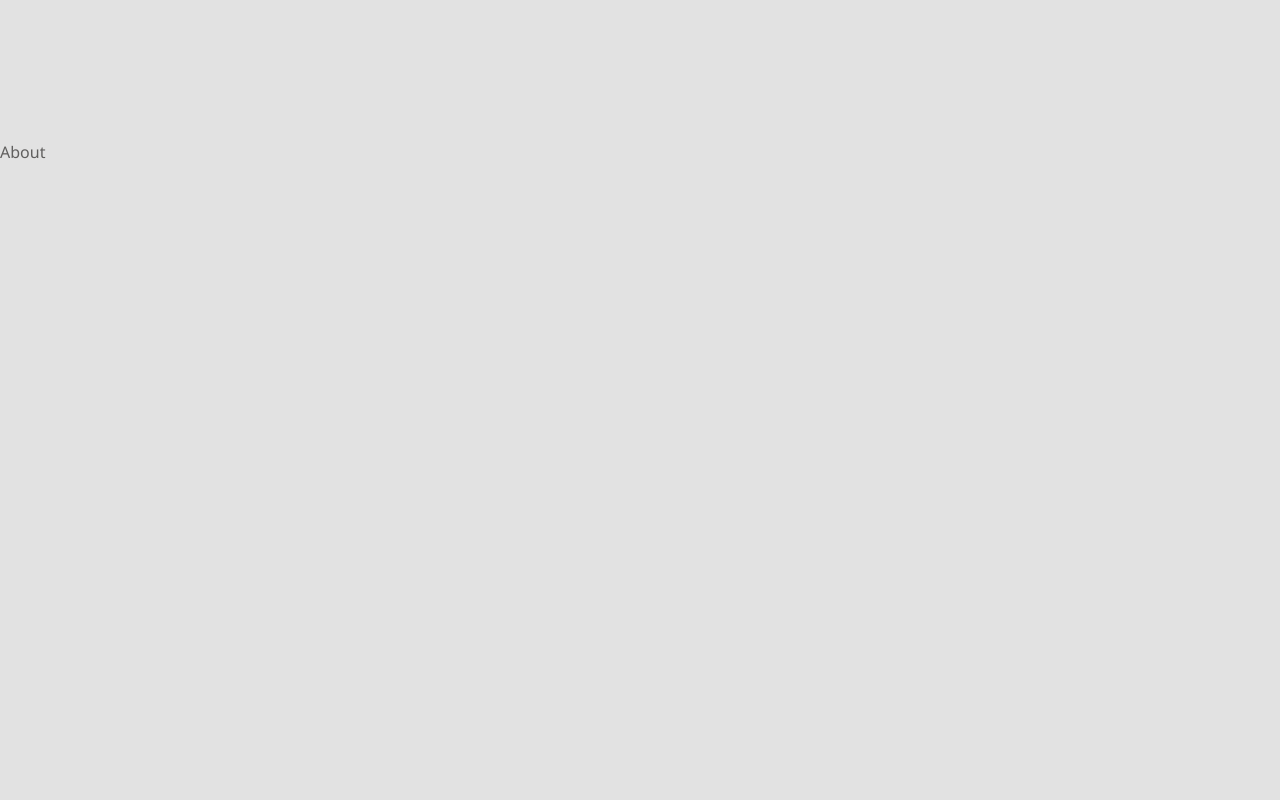
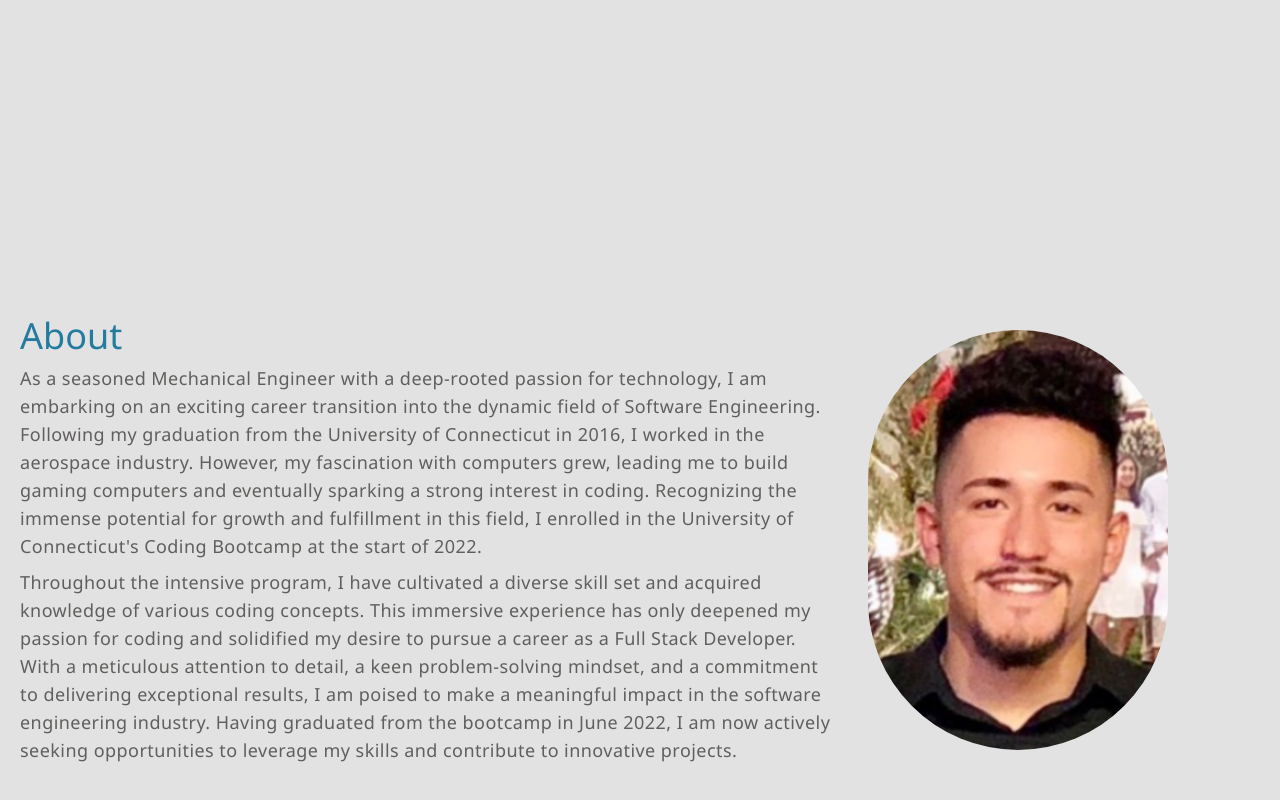
Before and after one commit to chris-15/nextjs-portfolio, a Next.js app: page / in a window 1280 px wide. Shown: the part 660-1460 px from the top of the page. Before the commit the page ends 824 px from the top, so only its background shows below. Built offline with nearby package versions, Linux system fonts and the light colour scheme.

Commit message:
added content to the about componnet and started skills componnent? not sure if will make the final cut

```diff
--- a/components/About.js
+++ b/components/About.js
@@ -1,9 +1,54 @@
-import React from 'react'
+import React from "react";
+import Image from "next/image";
+import profileImage from "../public/assets/images/chris2.jpeg";
+
 
 const About = () => {
   return (
-    <div>About</div>
-  )
-}
+    <div>
+      <div className="w-full md:h-screen p-4 flex items-center">
+        <div className="max-w-[1240px] m-auto md:grid grid-cols-3 gap-8">
+          <div className="col-span-2">
+            <h2 className="text-4xl text-[#247ba0]">About</h2>
+            <p className="py-2 md:text-lg tracking-wide">
+              As a seasoned Mechanical Engineer with a deep-rooted passion for
+              technology, I am embarking on an exciting career transition into
+              the dynamic field of Software Engineering. Following my graduation
+              from the University of Connecticut in 2016, I worked in the
+              aerospace industry. However, my fascination with computers grew,
+              leading me to build gaming computers and eventually sparking a
+              strong interest in coding. Recognizing the immense potential for
+              growth and fulfillment in this field, I enrolled in the University
+              of Connecticut's Coding Bootcamp at the start of 2022.
+            </p>
+            <p className="md:text-lg tracking-wide">
+              Throughout the intensive program, I have cultivated a diverse
+              skill set and acquired knowledge of various coding concepts. This
+              immersive experience has only deepened my passion for coding and
+              solidified my desire to pursue a career as a Full Stack Developer.
+              With a meticulous attention to detail, a keen problem-solving
+              mindset, and a commitment to delivering exceptional results, I am
+              poised to make a meaningful impact in the software engineering
+              industry. Having graduated from the bootcamp in June 2022, I am
+              now actively seeking opportunities to leverage my skills and
+              contribute to innovative projects.
+            </p>
 
-export default About
+          </div>
+          <div className="w-full h-auto m-auto hidden md:block">
+            <Image
+              src={profileImage}
+              width={300}
+              height={300}
+              alt="profile picture of me"
+              className="rounded-full"
+            />
+          </div>
+        </div>
+      </div>
+
+    </div>
+  );
+};
+
+export default About;
--- a/components/Navbar.js
+++ b/components/Navbar.js
@@ -10,7 +10,7 @@ const Navbar = () => {
     const handleNavbar = () => setSideBar(!sideBar);
 
   return (
-    <div className="fixed w-full h-20 z-[100] shadow-xl">
+    <div className="fixed w-full h-20 z-[100] shadow-xl bg-[#E2E2E2]">
         {/* navbar header */}
       <div className="flex justify-between items-center w-full h-full px-2">
         <div>
--- /dev/null
+++ b/components/Skills.js
@@ -0,0 +1,51 @@
+import React from "react";
+import {
+  SiReact,
+  SiHtml5,
+  SiCss3,
+  SiNodedotjs,
+  SiTailwindcss,
+  SiGraphql,
+  SiJavascript,
+  SiMysql,
+} from "react-icons/si";
+
+const Skills = () => {
+  return (
+    <div className="">
+      My skills include but not limited to:
+      <ul>
+        <li>
+          HTML <SiHtml5 size={35} />
+        </li>
+        <li>
+          CSS <SiCss3 size={35} />
+        </li>
+        <li>
+          JavaScript
+          <SiJavascript size={35} />
+        </li>
+        <li>
+          React
+          <SiReact size={35} />
+        </li>
+        <li>
+          Node.js
+          <SiNodedotjs size={35} />
+        </li>
+        <li>
+          Tailwind
+          <SiTailwindcss size={35} />
+        </li>
+        <li>
+          GraphQL <SiGraphql size={35} />
+        </li>
+        <li>
+          MySql <SiMysql size={35} />
+        </li>
+      </ul>
+    </div>
+  );
+};
+
+export default Skills;
--- a/styles/globals.css
+++ b/styles/globals.css
@@ -6,8 +6,6 @@
   body {
     @apply bg-[#E2E2E2] text-[#605F5E]
   }
-
-
 }
 
 html {
```
Also changed, not shown: public/assets/images/chris2.jpeg (added).
